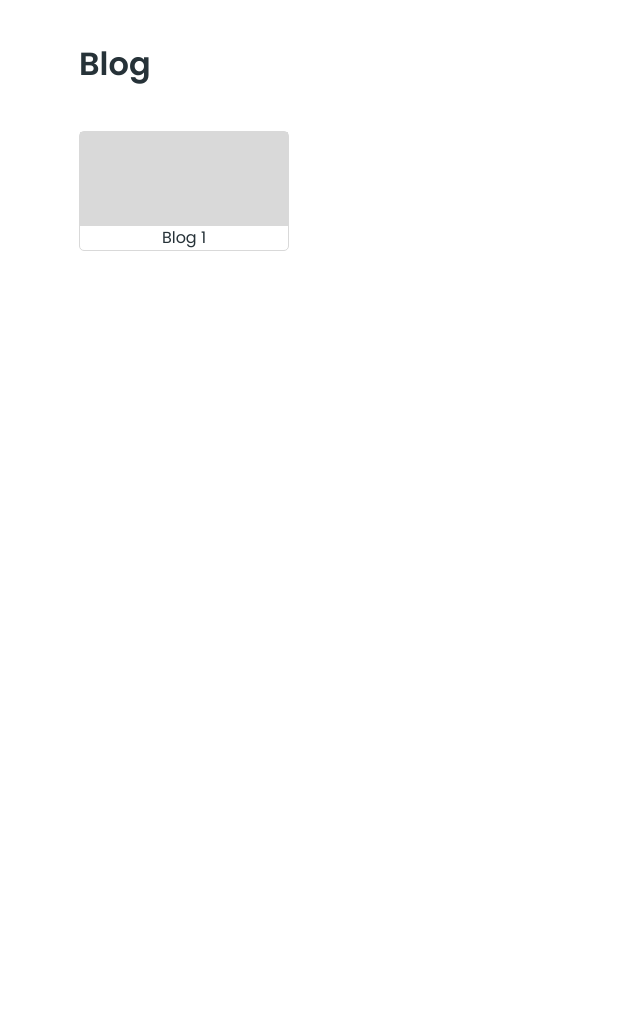
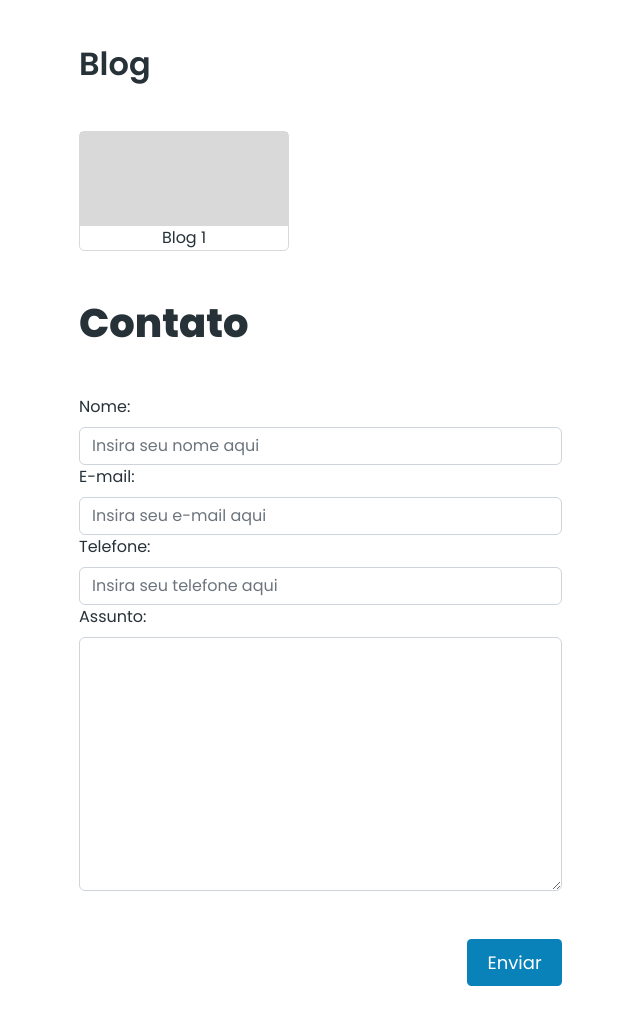
Before and after one commit to eduardogpi/edsystem.github.io, a plain HTML site: page index.html in a window 1280 px wide. Shown: the part 1425-2449 px from the top of the page, without its empty margins (3-643 px from the left). Before the commit the page ends 1724 px from the top, so only its background shows below. Drawn offline with nearby package versions, Linux system fonts and the light colour scheme.

Commit message:
Add files via upload

```diff
--- a/index.html
+++ b/index.html
@@ -6,6 +6,7 @@
   <meta http-equiv="X-UA-Compatible" content="IE=edge">
   <meta name="viewport" content="width=device-width, initial-scale=1.0">
   <title>EdSystem - FullStack</title>
+  <link rel="icon" type="image/x-icon" href="/assets/imgs/favico.ico">
   <link href="https://cdn.jsdelivr.net/npm/bootstrap@5.2.3/dist/css/bootstrap.min.css" rel="stylesheet"
     integrity="sha384-rbsA2VBKQhggwzxH7pPCaAqO46MgnOM80zW1RWuH61DGLwZJEdK2Kadq2F9CUG65" crossorigin="anonymous">
   <link rel="stylesheet" href="style.css">
@@ -73,7 +74,7 @@
       <h2 class="portfolio-header mb-5">Portfólio</h2>
       <h3 class="portfolio-secao">Landing Pages</h3>
       <div class="row mt-5">
-        <div class="d-flex mb-5 flex-wrap items-portfolio">
+        <div class="d-flex mb-5 flex-wrap items-portfolio justify-content-sm-center justify-content-md-start">
           <div class="card-portfolio">
             <div class="card-img"></div>
             <div class="card-header">Landing Page 1</div>
@@ -112,6 +113,47 @@
       </div>
     </div>
   </section>
+  <section class="contato mb-5">
+    <div class="container pb-5">
+      <h3 class="contato-header mb-5">Contato</h3>
+      <div class="row justify-content-start">
+        <div class="col-md-8">
+          <form class="form">
+            <div class="row">
+              <div class="col-md-8">
+                <label for="nome" class="form-label">Nome:</label>
+                <input type="text" name="nome" id="nome" class="form-control" placeholder="Insira seu nome aqui">
+              </div>
+            </div>
+            <div class="row">
+              <div class="col-md-8">
+                <label for="email" class="form-label">E-mail:</label>
+                <input type="text" name="email" id="email" class="form-control" placeholder="Insira seu e-mail aqui">
+              </div>
+            </div>
+            <div class="row">
+              <div class="col-md-8">
+                <label for="telefone" class="form-label">Telefone:</label>
+                <input type="text" name="telefone" id="telefone" class="form-control"
+                  placeholder="Insira seu telefone aqui">
+              </div>
+            </div>
+            <div class="row">
+              <div class="col-md-8">
+                <label for="assunto" class="form-label">Assunto:</label>
+                <textarea name="assunto" id="assunto" cols="30" rows="10" class="form-control"></textarea>
+              </div>
+            </div>
+            <div class="row mt-5">
+              <div class="col-md-8 d-flex justify-content-end">
+                <button type="button" class="btn-portfolio">Enviar</button>
+              </div>
+            </div>
+          </form>
+        </div>
+      </div>
+    </div>
+  </section>
 </body>
 
 </html>
--- a/style.css
+++ b/style.css
@@ -136,6 +136,12 @@ button.btn-navbar:focus {
     gap: 20px;
 }
 
+.contato-header {
+    color: #263238;
+    font-weight: 800;
+    font-size: 40px;
+}
+
 @media (max-width: 768px) {
     .hero {
         height: max-content;
```
Also changed, not shown: assets/imgs/favico.ico (added), assets/imgs/favico.svg (added).
